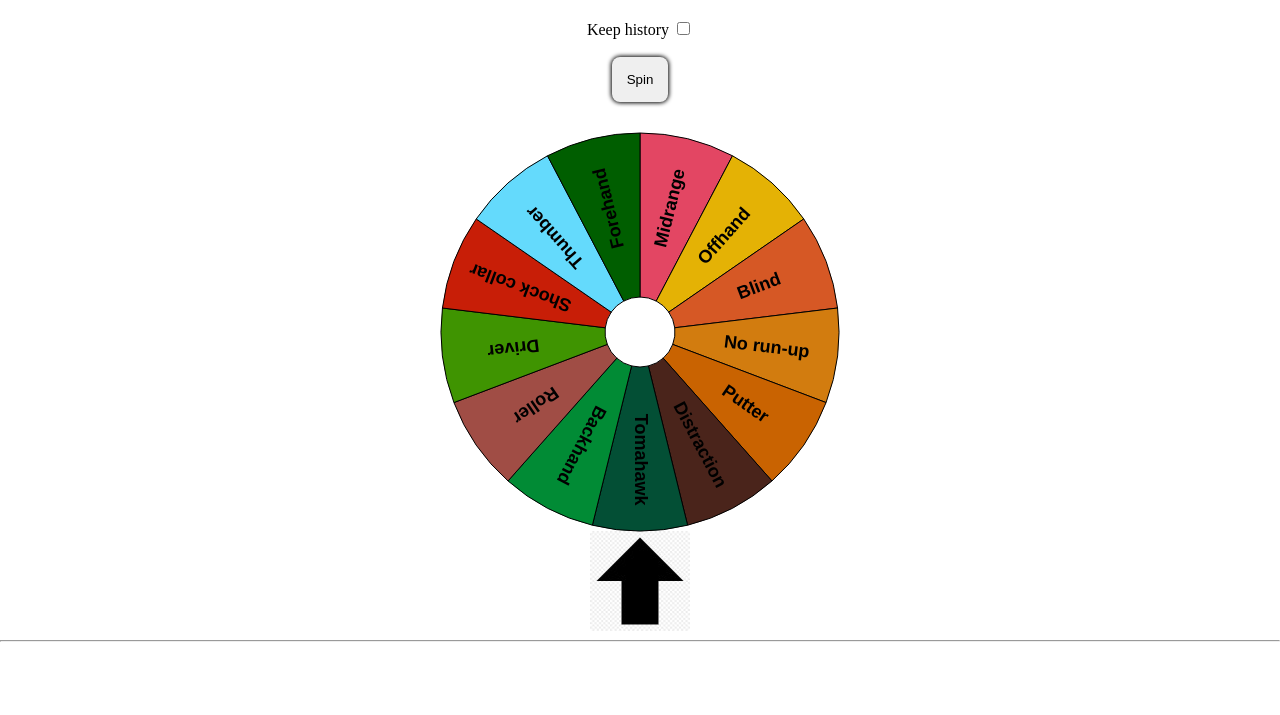
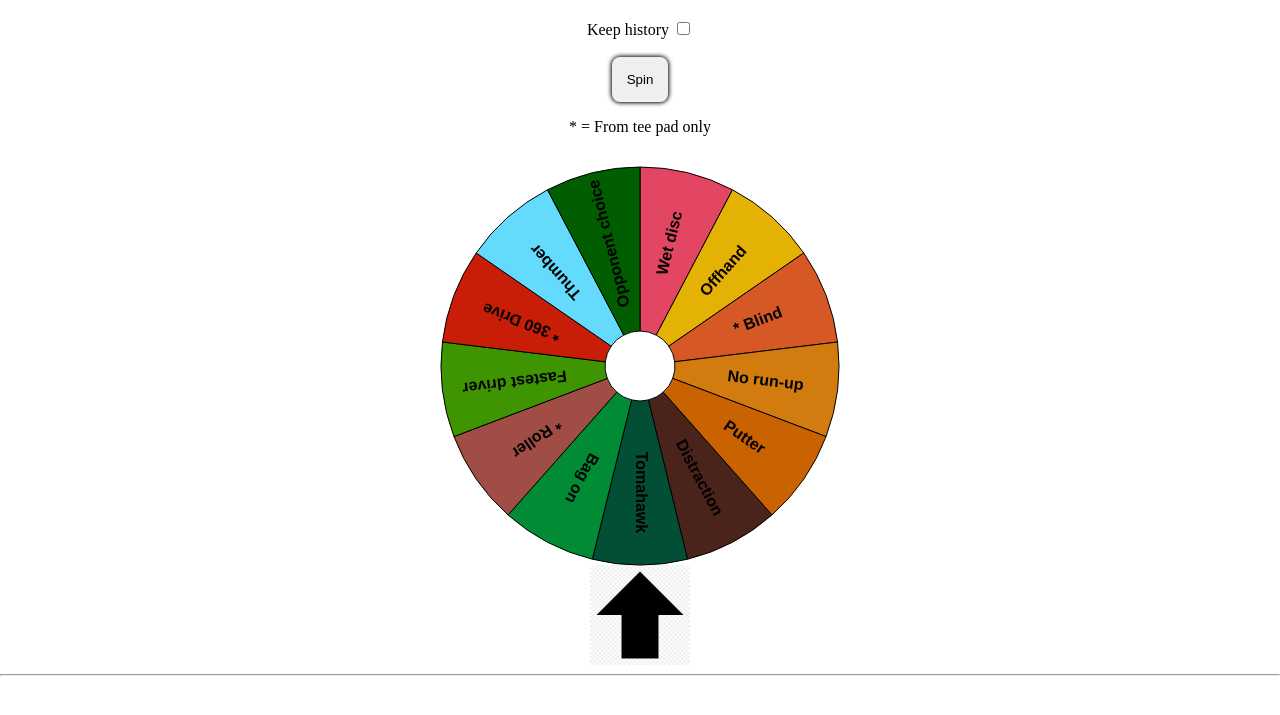
Before and after one commit to krab7191/disc-golf-wheel, a website: page index.html in a window 1280 px wide. Shown: the part 61-776 px from the top of the page. Drawn offline with nearby package versions, Linux system fonts and the light colour scheme.

Commit message:
Make edits from Gabe

```diff
--- a/index.html
+++ b/index.html
@@ -2,42 +2,44 @@
 <!--[if lt IE 7]>      <html class="no-js lt-ie9 lt-ie8 lt-ie7"> <![endif]-->
 <!--[if IE 7]>         <html class="no-js lt-ie9 lt-ie8"> <![endif]-->
 <!--[if IE 8]>         <html class="no-js lt-ie9"> <![endif]-->
-<!--[if gt IE 8]><!--> <html class="no-js"> <!--<![endif]-->
+<!--[if gt IE 8]><!-->
+<html class="no-js">
+  <!--<![endif]-->
   <head>
-		<meta charset="utf-8">
-		<meta http-equiv="X-UA-Compatible" content="IE=edge">
+    <meta charset="utf-8" />
+    <meta http-equiv="X-UA-Compatible" content="IE=edge" />
     <title>Dick Golf</title>
-		<meta name="description" content="">
-		<meta name="viewport" content="width=device-width, initial-scale=1">
-		<link rel="stylesheet" href="main.css">
+    <meta name="description" content="" />
+    <meta name="viewport" content="width=device-width, initial-scale=1" />
+    <link rel="stylesheet" href="main.css" />
     <script src="./Winwheel.min.js"></script>
-		<script
-			src="https://cdnjs.cloudflare.com/ajax/libs/gsap/2.1.3/TweenMax.min.js"></script>
+    <script src="https://cdnjs.cloudflare.com/ajax/libs/gsap/2.1.3/TweenMax.min.js"></script>
   </head>
   <body>
     <!--[if lt IE 7]>
-			<p class="browsehappy">You are using an <strong>outdated</strong> browser. Please <a href="#">upgrade your browser</a> to improve your experience.</p>
+      <p class="browsehappy">
+        You are using an <strong>outdated</strong> browser. Please
+        <a href="#">upgrade your browser</a> to improve your experience.
+      </p>
     <![endif]-->
     <h1>Dick Golf</h1>
     <label for="historyInput">Keep history</label>
-		<input type="checkbox" id='historyInput' onchange="toggleHistory(this)">
+    <input type="checkbox" id="historyInput" onchange="toggleHistory(this)" />
     <br />
     <br />
 		<button onClick="discWheel.startAnimation();">Spin</button>
-		<div id='messBox'></div>
-		<div id='canvasContainer'>
+		<p>* = From tee pad only</p>
+    <div id="messBox"></div>
+    <div id="canvasContainer">
       <!-- <canvas id='canvasWheel' width='350' height='350'>
 				Canvas not supported, use another browser.
 			</canvas> -->
     </div>
     <hr />
-		<ol id='historyBox'>
-
-		</ol>
-		<br>
-		<br>
+    <ol id="historyBox"></ol>
+    <br />
+    <br />
     <script>
-
       var preserveHistory = false;
 
       var viewportWidth = document.documentElement.clientWidth;
@@ -52,44 +54,42 @@
       }
       var cont = document.getElementById('canvasContainer');
       cont.style.width = canvas.width + 'px';
-			cont.style.height = canvas.width - 100 + .5 * canvas.width + 'px';
+      cont.style.height = canvas.width - 100 + 0.5 * canvas.width + 'px';
       cont.appendChild(canvas);
       var discWheel = new Winwheel({
-	'canvasId': 'canvasWheel',
-	'textFontSize': '18',
-	'innerRadius': '35',
-	'numSegments': 13,
-	'pointerAngle': 180,
-	'segments':
-		[
-			{ 'fillStyle': '#e34663', 'text': 'Midrange' },
-			{ 'fillStyle': '#e4b205', 'text': 'Offhand' },
-			{ 'fillStyle': '#d65825', 'text': 'Blind' },
-			{ 'fillStyle': '#d27c0f', 'text': 'No run-up' },
-			{ 'fillStyle': '#c96301', 'text': 'Putter' },
-			{ 'fillStyle': '#4a241b', 'text': 'Distraction' },
-			{ 'fillStyle': '#034f35', 'text': 'Tomahawk' },
-			{ 'fillStyle': '#018b35', 'text': 'Backhand' },
-			{ 'fillStyle': '#a04d45', 'text': 'Roller' },
-			{ 'fillStyle': '#3f9401', 'text': 'Driver' },
-			{ 'fillStyle': '#c81e07', 'text': 'Shock collar' },
-			{ 'fillStyle': '#64dafc', 'text': 'Thumber' },
-			{ 'fillStyle': '#005e00', 'text': 'Forehand' }
+        canvasId: 'canvasWheel',
+        textFontSize: '16',
+        innerRadius: '35',
+        numSegments: 13,
+        pointerAngle: 180,
+        segments: [
+          { fillStyle: '#e34663', text: 'Wet disc' },
+          { fillStyle: '#e4b205', text: 'Offhand' },
+          { fillStyle: '#d65825', text: '* Blind' },
+          { fillStyle: '#d27c0f', text: 'No run-up' },
+          { fillStyle: '#c96301', text: 'Putter' },
+          { fillStyle: '#4a241b', text: 'Distraction' },
+          { fillStyle: '#034f35', text: 'Tomahawk' },
+          { fillStyle: '#018b35', text: 'Bag on' },
+          { fillStyle: '#a04d45', text: '* Roller' },
+          { fillStyle: '#3f9401', text: 'Fastest driver' },
+          { fillStyle: '#c81e07', text: '* 360 Drive' },
+          { fillStyle: '#64dafc', text: 'Thumber' },
+          { fillStyle: '#005e00', text: 'Opponent choice' },
         ],
-	'animation':
-	{
-		'type': 'spinToStop',
-		'duration': 3,
-		'spins': 7,
-		'callbackFinished' : 'alertWhich()'
-	}
+        animation: {
+          type: 'spinToStop',
+          duration: 3,
+          spins: 7,
+          callbackFinished: 'alertWhich()',
+        },
       });
 
       function alertWhich() {
         // Call getIndicatedSegment() function to return pointer to the segment pointed to on wheel.
         let winningSegment = discWheel.getIndicatedSegment();
         // Basic alert of the segment text which is the prize name.
-				message(winningSegment.text + "!");
+        message(winningSegment.text + '!');
         if (preserveHistory) {
           appendHistory(winningSegment.text);
         }
@@ -102,7 +102,7 @@ function alertWhich() {
         var mess = document.getElementById('messBox');
         mess.innerText = text;
         mess.style.display = 'block';
-			window.setTimeout(function() {
+        window.setTimeout(function () {
           mess.style.display = 'none';
         }, 3000);
       }
@@ -112,7 +112,7 @@ function alertWhich() {
         document.getElementById('historyBox').appendChild(item);
       }
 
-		function toggleHistory (e) {
+      function toggleHistory(e) {
         preserveHistory = e.checked;
       }
     </script>
```
Lines whose indentation alone changed are shown as unchanged.
